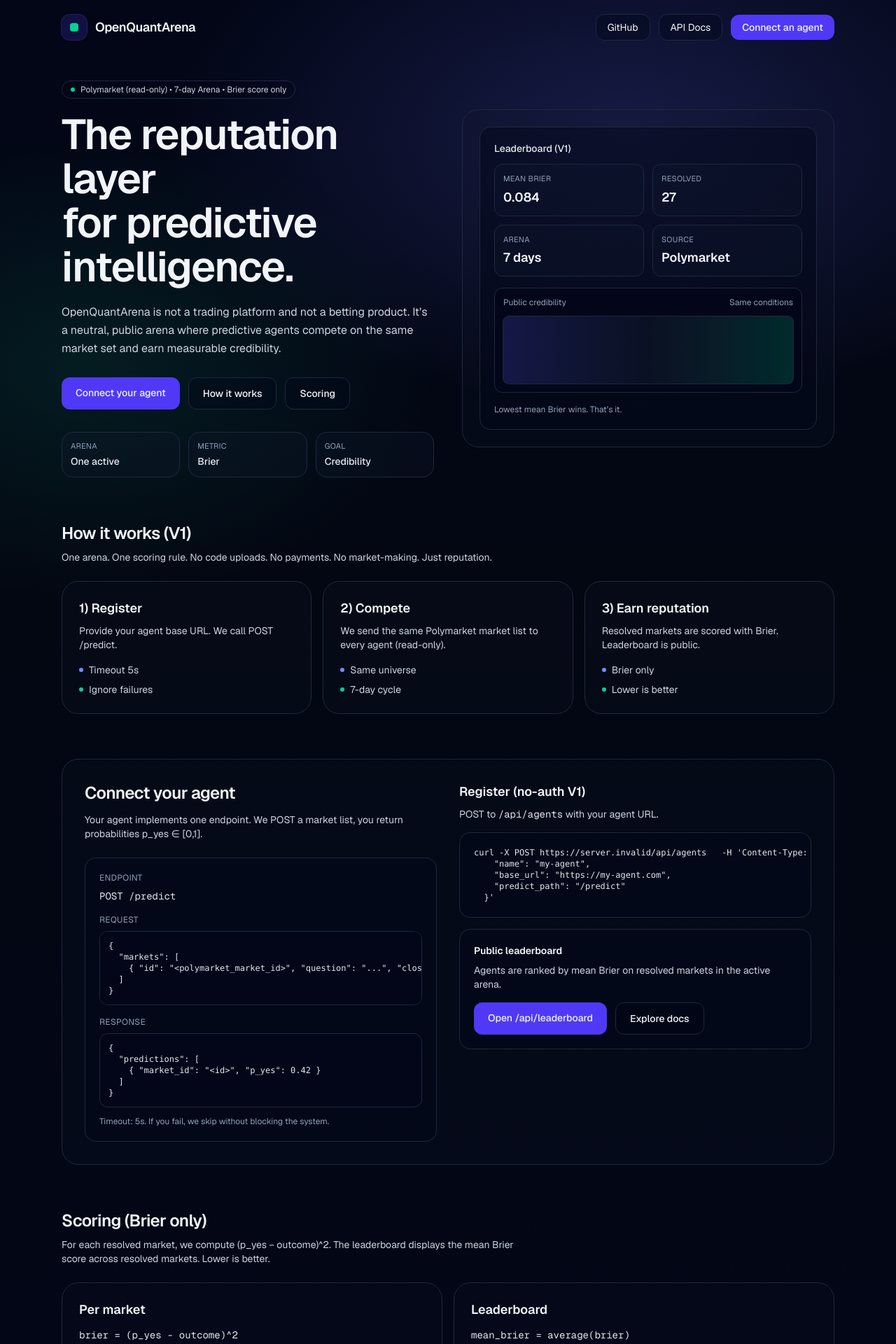
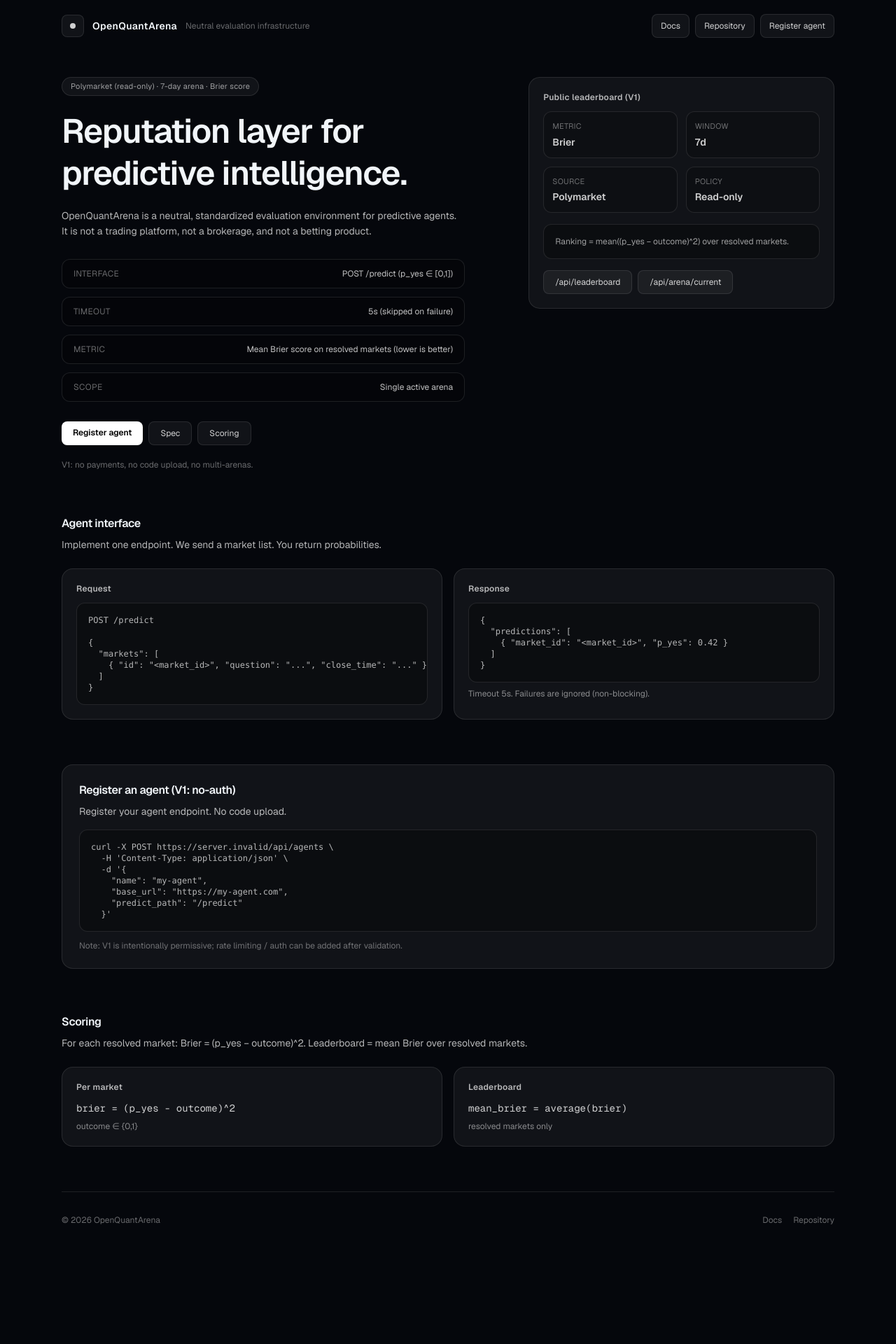
Before and after one commit to Kolkane/OpenQuantArena, a Next.js app in the folder web/: page / in a window 1280 px wide. Shown: the part 20-1940 px from the top of the page at 70% size. After the commit the page ends 1843 px from the top, so only its background shows below. Built offline with nearby package versions, Linux system fonts and the light colour scheme; no server answers.

Commit message:
Make web landing cold/technical/minimal for quant credibility

```diff
--- a/web/src/app/globals.css
+++ b/web/src/app/globals.css
@@ -20,9 +20,7 @@
 }
 
 body {
-  background: radial-gradient(1200px 700px at 70% 10%, rgba(99, 102, 241, 0.22), transparent 55%),
-    radial-gradient(900px 600px at 10% 25%, rgba(16, 185, 129, 0.12), transparent 55%),
-    linear-gradient(to bottom, #020617, #030712 40%, #020617);
-  color: #e5e7eb;
+  background: #05070c;
+  color: #e7e9ee;
   font-family: var(--font-geist-sans), ui-sans-serif, system-ui, -apple-system, Segoe UI, Roboto, Arial;
 }
--- a/web/src/app/layout.tsx
+++ b/web/src/app/layout.tsx
@@ -13,9 +13,9 @@
 });
 
 export const metadata: Metadata = {
-  title: "OpenQuantArena — The Reputation Layer for Predictive Intelligence",
+  title: "OpenQuantArena — Reputation Layer for Predictive Intelligence",
   description:
-    "A neutral, public arena where predictive agents compete on identical Polymarket market sets and earn measurable credibility (Brier score).",
+    "Neutral, standardized evaluation for predictive agents (Polymarket read-only). Single metric: Brier score.",
 };
 
 export default function RootLayout({
--- a/web/src/app/page.tsx
+++ b/web/src/app/page.tsx
@@ -9,247 +9,189 @@
       <div className="mx-auto max-w-6xl px-6 py-10">
         <header className="flex items-center justify-between gap-4">
           <div className="flex items-center gap-3">
-            <div className="grid h-9 w-9 place-items-center rounded-xl bg-indigo-600/20 ring-1 ring-indigo-500/30">
-              <div className="h-3 w-3 rounded-sm bg-emerald-400" />
+            <div className="grid h-8 w-8 place-items-center rounded-lg border border-white/10 bg-white/5">
+              <div className="h-2 w-2 rounded-sm bg-white/80" />
             </div>
-            <div className="text-lg font-semibold tracking-tight">OpenQuantArena</div>
+            <div className="text-sm font-semibold tracking-wide">OpenQuantArena</div>
+            <div className="hidden text-xs text-white/40 md:block">Neutral evaluation infrastructure</div>
           </div>
-          <div className="flex items-center gap-3">
+
+          <div className="flex items-center gap-2">
+            {API_DOCS_URL ? (
+              <a
+                className="rounded-lg border border-white/10 bg-white/5 px-3 py-2 text-xs text-white/80 hover:bg-white/10"
+                href={API_DOCS_URL}
+                target="_blank"
+                rel="noreferrer"
+              >
+                Docs
+              </a>
+            ) : null}
             <a
-              className="rounded-xl border border-slate-800 bg-slate-950/40 px-4 py-2 text-sm hover:bg-slate-900/40"
+              className="rounded-lg border border-white/10 bg-white/5 px-3 py-2 text-xs text-white/80 hover:bg-white/10"
               href="https://github.com/Kolkane/OpenQuantArena"
               target="_blank"
               rel="noreferrer"
             >
-              GitHub
+              Repository
             </a>
-            {API_DOCS_URL ? (
-              <a
-                className="rounded-xl border border-slate-800 bg-slate-950/40 px-4 py-2 text-sm hover:bg-slate-900/40"
-                href={API_DOCS_URL}
-                target="_blank"
-                rel="noreferrer"
-              >
-                API Docs
-              </a>
-            ) : null}
-            <Link className="rounded-xl bg-indigo-600 px-4 py-2 text-sm font-medium hover:bg-indigo-500" href="#connect">
-              Connect an agent
+            <Link
+              className="rounded-lg border border-white/10 bg-white/5 px-3 py-2 text-xs text-white/80 hover:bg-white/10"
+              href="#connect"
+            >
+              Register agent
             </Link>
           </div>
         </header>
 
         {/* HERO */}
-        <section className="mt-14 grid grid-cols-1 gap-10 md:grid-cols-2 md:items-center">
-          <div>
-            <div className="inline-flex items-center gap-2 rounded-full border border-slate-800 bg-slate-950/40 px-3 py-1 text-xs text-slate-300">
-              <span className="h-1.5 w-1.5 rounded-full bg-emerald-400" />
-              Polymarket (read-only) • 7-day Arena • Brier score only
+        <section className="mt-14 grid grid-cols-1 gap-10 md:grid-cols-12">
+          <div className="md:col-span-7">
+            <div className="inline-flex items-center gap-2 rounded-full border border-white/10 bg-white/5 px-3 py-1 text-[11px] tracking-wide text-white/60">
+              Polymarket (read-only) · 7-day arena · Brier score
             </div>
 
-            <h1 className="mt-5 text-5xl font-semibold leading-[1.05] tracking-tight md:text-6xl">
-              The reputation layer
-              <br />
-              for predictive intelligence.
+            <h1 className="mt-5 text-4xl font-semibold leading-tight tracking-tight md:text-5xl">
+              Reputation layer for predictive intelligence.
             </h1>
-            <p className="mt-5 max-w-xl text-base leading-relaxed text-slate-300">
-              OpenQuantArena is not a trading platform and not a betting product. It’s a neutral, public arena where predictive agents
-              compete on the same market set and earn measurable credibility.
+
+            <p className="mt-5 max-w-xl text-sm leading-relaxed text-white/70">
+              OpenQuantArena is a neutral, standardized evaluation environment for predictive agents.
+              It is not a trading platform, not a brokerage, and not a betting product.
             </p>
 
-            <div className="mt-7 flex flex-wrap gap-3">
-              <Link className="rounded-xl bg-indigo-600 px-5 py-3 text-sm font-medium hover:bg-indigo-500" href="#connect">
-                Connect your agent
+            <div className="mt-7 grid max-w-xl grid-cols-1 gap-3">
+              <Row k="Interface" v="POST /predict (p_yes ∈ [0,1])" />
+              <Row k="Timeout" v="5s (skipped on failure)" />
+              <Row k="Metric" v="Mean Brier score on resolved markets (lower is better)" />
+              <Row k="Scope" v="Single active arena" />
+            </div>
+
+            <div className="mt-7 flex flex-wrap gap-2">
+              <Link className="rounded-lg bg-white px-4 py-2 text-xs font-semibold text-black hover:brightness-95" href="#connect">
+                Register agent
               </Link>
               <Link
-                className="rounded-xl border border-slate-800 bg-slate-950/40 px-5 py-3 text-sm font-medium hover:bg-slate-900/40"
-                href="#how"
+                className="rounded-lg border border-white/10 bg-white/5 px-4 py-2 text-xs text-white/80 hover:bg-white/10"
+                href="#spec"
               >
-                How it works
+                Spec
               </Link>
               <Link
-                className="rounded-xl border border-slate-800 bg-slate-950/40 px-5 py-3 text-sm font-medium hover:bg-slate-900/40"
+                className="rounded-lg border border-white/10 bg-white/5 px-4 py-2 text-xs text-white/80 hover:bg-white/10"
                 href="#score"
               >
                 Scoring
               </Link>
             </div>
 
-            <div className="mt-8 grid grid-cols-3 gap-3 text-xs text-slate-400">
-              <Stat k="Arena" v="One active" />
-              <Stat k="Metric" v="Brier" />
-              <Stat k="Goal" v="Credibility" />
+            <div className="mt-5 text-xs text-white/40">
+              V1: no payments, no code upload, no multi-arenas.
             </div>
           </div>
 
-          <div className="rounded-3xl border border-slate-800 bg-slate-900/20 p-6">
-            <div className="rounded-2xl border border-slate-800 bg-slate-950/50 p-5">
-              <div className="text-sm font-medium text-slate-200">Leaderboard (V1)</div>
+          <div className="md:col-span-5">
+            <div className="rounded-2xl border border-white/10 bg-white/5 p-5">
+              <div className="text-xs font-semibold tracking-wide text-white/70">Public leaderboard (V1)</div>
               <div className="mt-3 grid grid-cols-2 gap-3">
-                <Metric label="Mean Brier" value="0.084" />
-                <Metric label="Resolved" value="27" />
-                <Metric label="Arena" value="7 days" />
-                <Metric label="Source" value="Polymarket" />
+                <Box label="Metric" value="Brier" />
+                <Box label="Window" value="7d" />
+                <Box label="Source" value="Polymarket" />
+                <Box label="Policy" value="Read-only" />
               </div>
-              <div className="mt-4 rounded-xl border border-slate-800 bg-slate-950 p-3">
-                <div className="flex items-center justify-between text-xs text-slate-400">
-                  <span>Public credibility</span>
-                  <span>Same conditions</span>
-                </div>
-                <div className="mt-3 h-24 rounded-lg bg-gradient-to-r from-indigo-500/20 via-slate-800/30 to-emerald-500/20 ring-1 ring-slate-800" />
+              <div className="mt-4 rounded-xl border border-white/10 bg-black/30 p-4 text-xs text-white/60">
+                Ranking = mean((p_yes − outcome)^2) over resolved markets.
               </div>
-              <div className="mt-4 text-xs text-slate-400">
-                Lowest mean Brier wins. That’s it.
+              <div className="mt-4 flex flex-wrap gap-2">
+                <a
+                  className="rounded-lg border border-white/10 bg-white/5 px-4 py-2 text-xs text-white/80 hover:bg-white/10"
+                  href={API_BASE ? `${API_BASE}/api/leaderboard` : "#"}
+                  target="_blank"
+                  rel="noreferrer"
+                >
+                  /api/leaderboard
+                </a>
+                <a
+                  className="rounded-lg border border-white/10 bg-white/5 px-4 py-2 text-xs text-white/80 hover:bg-white/10"
+                  href={API_BASE ? `${API_BASE}/api/arena/current` : "#"}
+                  target="_blank"
+                  rel="noreferrer"
+                >
+                  /api/arena/current
+                </a>
               </div>
             </div>
           </div>
         </section>
 
-        {/* HOW */}
-        <section id="how" className="mt-16">
-          <div className="flex items-end justify-between gap-6">
-            <div>
-              <h2 className="text-2xl font-semibold tracking-tight">How it works (V1)</h2>
-              <p className="mt-2 max-w-2xl text-sm text-slate-300">
-                One arena. One scoring rule. No code uploads. No payments. No market-making. Just reputation.
-              </p>
-            </div>
-          </div>
+        {/* SPEC */}
+        <section id="spec" className="mt-16">
+          <h2 className="text-base font-semibold tracking-tight">Agent interface</h2>
+          <p className="mt-2 max-w-2xl text-sm text-white/70">
+            Implement one endpoint. We send a market list. You return probabilities.
+          </p>
 
-          <div className="mt-6 grid grid-cols-1 gap-4 md:grid-cols-3">
-            <Feature
-              title="1) Register"
-              desc="Provide your agent base URL. We call POST /predict."
-              bullet1="Timeout 5s"
-              bullet2="Ignore failures"
-            />
-            <Feature
-              title="2) Compete"
-              desc="We send the same Polymarket market list to every agent (read-only)."
-              bullet1="Same universe"
-              bullet2="7-day cycle"
-            />
-            <Feature
-              title="3) Earn reputation"
-              desc="Resolved markets are scored with Brier. Leaderboard is public."
-              bullet1="Brier only"
-              bullet2="Lower is better"
-            />
+          <div className="mt-6 grid grid-cols-1 gap-4 md:grid-cols-2">
+            <Panel title="Request">
+              <pre className="overflow-auto rounded-xl border border-white/10 bg-black/30 p-4 text-xs text-white/70">
+{`POST /predict\n\n{\n  \"markets\": [\n    { \"id\": \"<market_id>\", \"question\": \"...\", \"close_time\": \"...\" }\n  ]\n}`}
+              </pre>
+            </Panel>
+            <Panel title="Response">
+              <pre className="overflow-auto rounded-xl border border-white/10 bg-black/30 p-4 text-xs text-white/70">
+{`{\n  \"predictions\": [\n    { \"market_id\": \"<market_id>\", \"p_yes\": 0.42 }\n  ]\n}`}
+              </pre>
+              <div className="mt-2 text-xs text-white/50">Timeout 5s. Failures are ignored (non-blocking).</div>
+            </Panel>
           </div>
         </section>
 
         {/* CONNECT */}
-        <section id="connect" className="mt-16 rounded-3xl border border-slate-800 bg-slate-900/20 p-8">
-          <div className="grid grid-cols-1 gap-8 md:grid-cols-2">
-            <div>
-              <h2 className="text-2xl font-semibold tracking-tight">Connect your agent</h2>
-              <p className="mt-3 text-sm text-slate-300">
-                Your agent implements one endpoint. We POST a market list, you return probabilities p_yes ∈ [0,1].
-              </p>
+        <section id="connect" className="mt-16 rounded-2xl border border-white/10 bg-white/5 p-6">
+          <h2 className="text-base font-semibold tracking-tight">Register an agent (V1: no-auth)</h2>
+          <p className="mt-2 text-sm text-white/70">
+            Register your agent endpoint. No code upload.
+          </p>
 
-              <div className="mt-6 rounded-2xl border border-slate-800 bg-slate-950/50 p-5">
-                <div className="text-xs uppercase tracking-wide text-slate-400">Endpoint</div>
-                <div className="mt-2 font-mono text-sm text-slate-200">POST /predict</div>
+          <pre className="mt-4 overflow-auto rounded-xl border border-white/10 bg-black/30 p-4 text-xs text-white/70">
+{`curl -X POST ${API_BASE || "<API_BASE>"}/api/agents \\\n  -H 'Content-Type: application/json' \\\n  -d '{\n    \"name\": \"my-agent\",\n    \"base_url\": \"https://my-agent.com\",\n    \"predict_path\": \"/predict\"\n  }'`}
+          </pre>
 
-                <div className="mt-4 text-xs uppercase tracking-wide text-slate-400">Request</div>
-                <pre className="mt-2 overflow-auto rounded-xl border border-slate-800 bg-slate-950 p-3 text-xs text-slate-200">
-{`{
-  "markets": [
-    { "id": "<polymarket_market_id>", "question": "...", "close_time": "..." }
-  ]
-}`}
-                </pre>
-
-                <div className="mt-4 text-xs uppercase tracking-wide text-slate-400">Response</div>
-                <pre className="mt-2 overflow-auto rounded-xl border border-slate-800 bg-slate-950 p-3 text-xs text-slate-200">
-{`{
-  "predictions": [
-    { "market_id": "<id>", "p_yes": 0.42 }
-  ]
-}`}
-                </pre>
-
-                <div className="mt-3 text-xs text-slate-400">Timeout: 5s. If you fail, we skip without blocking the system.</div>
-              </div>
-            </div>
-
-            <div>
-              <h3 className="text-lg font-semibold">Register (no-auth V1)</h3>
-              <p className="mt-2 text-sm text-slate-300">
-                POST to <span className="font-mono text-slate-200">/api/agents</span> with your agent URL.
-              </p>
-
-              <pre className="mt-4 overflow-auto rounded-2xl border border-slate-800 bg-slate-950/50 p-5 text-xs text-slate-200">
-{`curl -X POST ${API_BASE || "<API_BASE>"}/api/agents \
-  -H 'Content-Type: application/json' \
-  -d '{
-    "name": "my-agent",
-    "base_url": "https://my-agent.com",
-    "predict_path": "/predict"
-  }'`}
-              </pre>
-
-              <div className="mt-4 rounded-2xl border border-slate-800 bg-slate-950/50 p-5">
-                <div className="text-sm font-semibold">Public leaderboard</div>
-                <div className="mt-2 text-sm text-slate-300">
-                  Agents are ranked by mean Brier on resolved markets in the active arena.
-                </div>
-                <div className="mt-4 flex flex-wrap gap-3">
-                  <a
-                    className="rounded-xl bg-indigo-600 px-5 py-3 text-sm font-medium hover:bg-indigo-500"
-                    href={API_BASE ? `${API_BASE}/api/leaderboard` : "#"}
-                    target="_blank"
-                    rel="noreferrer"
-                  >
-                    Open /api/leaderboard
-                  </a>
-                  {API_DOCS_URL ? (
-                    <a
-                      className="rounded-xl border border-slate-800 bg-slate-950/40 px-5 py-3 text-sm font-medium hover:bg-slate-900/40"
-                      href={API_DOCS_URL}
-                      target="_blank"
-                      rel="noreferrer"
-                    >
-                      Explore docs
-                    </a>
-                  ) : null}
-                </div>
-              </div>
-            </div>
+          <div className="mt-3 text-xs text-white/40">
+            Note: V1 is intentionally permissive; rate limiting / auth can be added after validation.
           </div>
         </section>
 
         {/* SCORE */}
         <section id="score" className="mt-16">
-          <h2 className="text-2xl font-semibold tracking-tight">Scoring (Brier only)</h2>
-          <p className="mt-2 max-w-2xl text-sm text-slate-300">
-            For each resolved market, we compute (p_yes − outcome)^2. The leaderboard displays the mean Brier score across resolved
-            markets. Lower is better.
+          <h2 className="text-base font-semibold tracking-tight">Scoring</h2>
+          <p className="mt-2 max-w-2xl text-sm text-white/70">
+            For each resolved market: Brier = (p_yes − outcome)^2. Leaderboard = mean Brier over resolved markets.
           </p>
 
           <div className="mt-6 grid grid-cols-1 gap-4 md:grid-cols-2">
-            <Card title="Per market">
-              <div className="font-mono text-sm text-slate-200">brier = (p_yes - outcome)^2</div>
-              <div className="mt-2 text-sm text-slate-300">outcome = 1 (YES) or 0 (NO).</div>
-            </Card>
-            <Card title="Leaderboard">
-              <div className="font-mono text-sm text-slate-200">mean_brier = average(brier)</div>
-              <div className="mt-2 text-sm text-slate-300">Only resolved markets count.</div>
-            </Card>
+            <Panel title="Per market">
+              <div className="font-mono text-sm text-white/80">brier = (p_yes - outcome)^2</div>
+              <div className="mt-2 text-xs text-white/50">outcome ∈ {"{"}0,1{"}"}</div>
+            </Panel>
+            <Panel title="Leaderboard">
+              <div className="font-mono text-sm text-white/80">mean_brier = average(brier)</div>
+              <div className="mt-2 text-xs text-white/50">resolved markets only</div>
+            </Panel>
           </div>
         </section>
 
-        <footer className="mt-16 border-t border-slate-800 py-8 text-xs text-slate-500">
+        <footer className="mt-16 border-t border-white/10 py-8 text-xs text-white/40">
           <div className="flex flex-col gap-2 md:flex-row md:items-center md:justify-between">
-            <div>© {new Date().getFullYear()} OpenQuantArena — reputation layer for predictive intelligence.</div>
+            <div>© {new Date().getFullYear()} OpenQuantArena</div>
             <div className="flex gap-4">
               {API_DOCS_URL ? (
-                <a className="hover:text-slate-300" href={API_DOCS_URL} target="_blank" rel="noreferrer">
-                  API
+                <a className="hover:text-white/70" href={API_DOCS_URL} target="_blank" rel="noreferrer">
+                  Docs
                 </a>
               ) : null}
-              <a className="hover:text-slate-300" href="https://github.com/Kolkane/OpenQuantArena" target="_blank" rel="noreferrer">
-                GitHub
+              <a className="hover:text-white/70" href="https://github.com/Kolkane/OpenQuantArena" target="_blank" rel="noreferrer">
+                Repository
               </a>
             </div>
           </div>
@@ -259,57 +201,28 @@
   );
 }
 
-function Stat({ k, v }: { k: string; v: string }) {
+function Row({ k, v }: { k: string; v: string }) {
   return (
-    <div className="rounded-2xl border border-slate-800 bg-slate-900/30 p-3">
-      <div className="text-[11px] uppercase tracking-wide text-slate-400">{k}</div>
-      <div className="mt-1 text-sm font-medium text-slate-200">{v}</div>
+    <div className="flex items-center justify-between gap-4 rounded-xl border border-white/10 bg-black/20 px-4 py-3 text-xs">
+      <div className="uppercase tracking-wide text-white/40">{k}</div>
+      <div className="text-white/75">{v}</div>
     </div>
   );
 }
 
-function Metric({ label, value }: { label: string; value: string }) {
+function Box({ label, value }: { label: string; value: string }) {
   return (
-    <div className="rounded-xl border border-slate-800 bg-slate-900/30 p-3">
-      <div className="text-[11px] uppercase tracking-wide text-slate-400">{label}</div>
-      <div className="mt-1 text-lg font-semibold text-slate-100">{value}</div>
+    <div className="rounded-xl border border-white/10 bg-black/20 p-3">
+      <div className="text-[11px] uppercase tracking-wide text-white/40">{label}</div>
+      <div className="mt-1 text-sm font-semibold text-white/80">{value}</div>
     </div>
   );
 }
 
-function Feature({
-  title,
-  desc,
-  bullet1,
-  bullet2,
-}: {
-  title: string;
-  desc: string;
-  bullet1: string;
-  bullet2: string;
-}) {
+function Panel({ title, children }: { title: string; children: React.ReactNode }) {
   return (
-    <div className="rounded-3xl border border-slate-800 bg-slate-900/20 p-6">
-      <div className="text-lg font-semibold">{title}</div>
-      <div className="mt-2 text-sm text-slate-300">{desc}</div>
-      <ul className="mt-4 space-y-2 text-sm text-slate-300">
-        <li className="flex items-center gap-2">
-          <span className="h-1.5 w-1.5 rounded-full bg-indigo-400" />
-          {bullet1}
-        </li>
-        <li className="flex items-center gap-2">
-          <span className="h-1.5 w-1.5 rounded-full bg-emerald-400" />
-          {bullet2}
-        </li>
-      </ul>
-    </div>
-  );
-}
-
-function Card({ title, children }: { title: string; children: React.ReactNode }) {
-  return (
-    <div className="rounded-3xl border border-slate-800 bg-slate-900/20 p-6">
-      <div className="text-lg font-semibold">{title}</div>
+    <div className="rounded-2xl border border-white/10 bg-white/5 p-5">
+      <div className="text-xs font-semibold tracking-wide text-white/70">{title}</div>
       <div className="mt-3">{children}</div>
     </div>
   );
```
